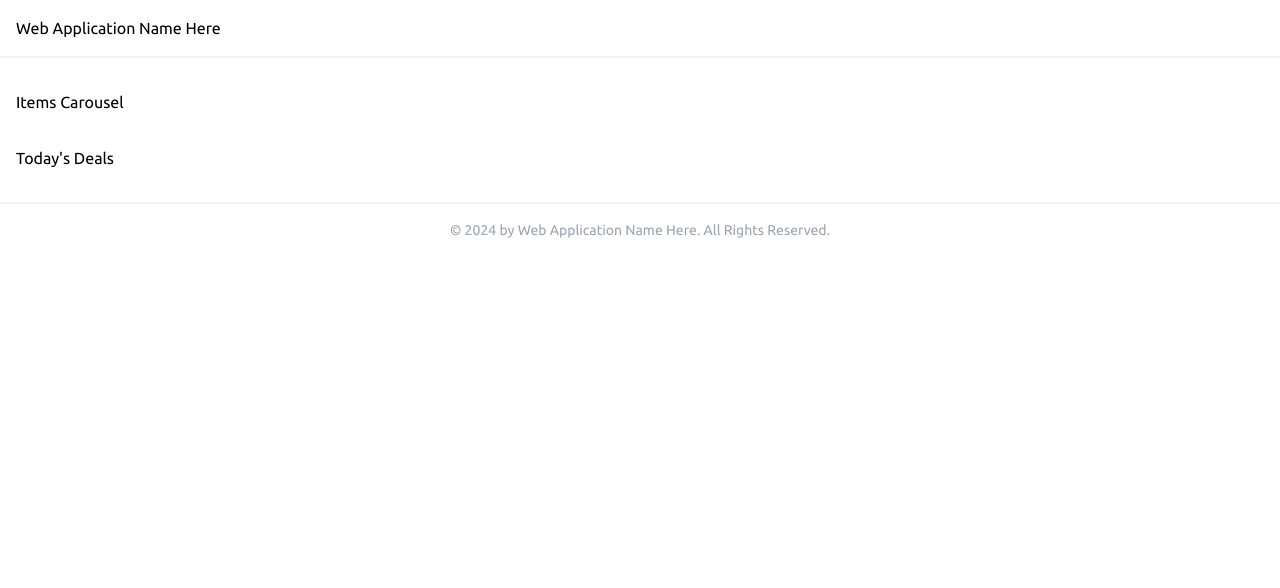
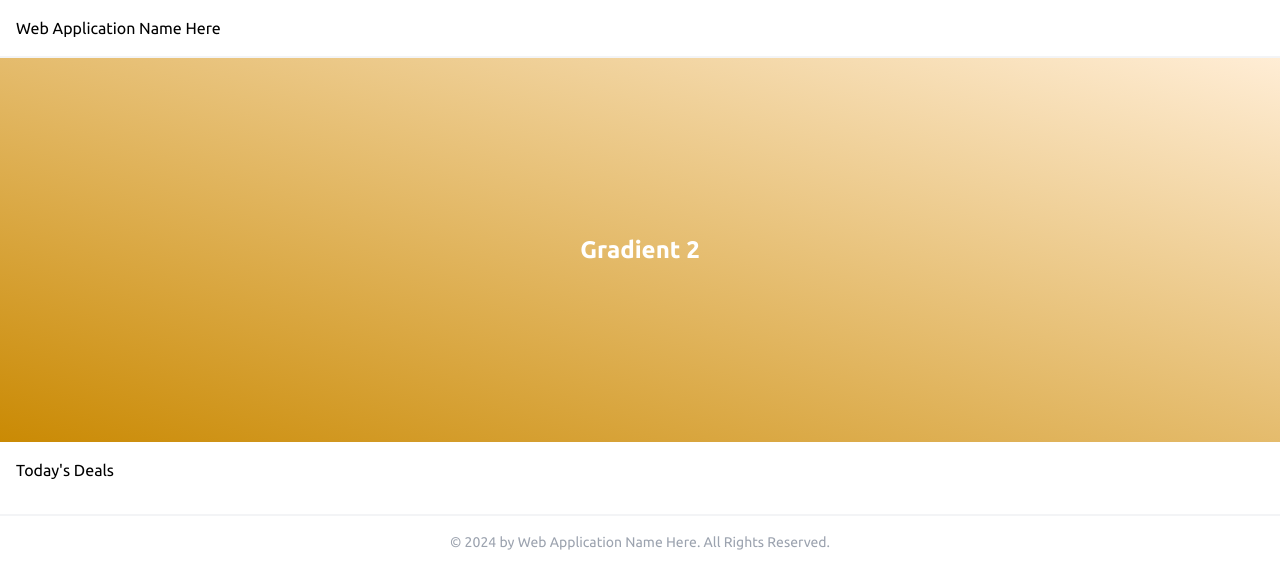
Before and after one commit to arantebw/sto-rosario-handicrafts, a Next.js app: page /products in a window 1280 px wide. Shown: the top 588 px of the page. Built offline with nearby package versions, Linux system fonts and the light colour scheme.

Commit message:
feat(components): ✨ create the gradient carousel component

```diff
--- /dev/null
+++ b/src/components/gradient-carousel/index.tsx
@@ -0,0 +1,36 @@
+"use client";
+
+import { useState, useEffect } from "react";
+
+const gradients = [
+  "bg-gradient-to-bl from-red-100 to-orange-600",
+  "bg-gradient-to-bl from-orange-100 to-yellow-600",
+  "bg-gradient-to-bl from-yellow-100 to-blue-600",
+  "bg-gradient-to-bl from-blue-100 to-indigo-600",
+];
+
+const GradientCarousel = () => {
+  const [currentIndex, setCurrentIndex] = useState(0);
+
+  useEffect(() => {
+    const interval = setInterval(() => {
+      setCurrentIndex((prevIndex) => (prevIndex + 1) % gradients.length);
+    }, 5000);
+
+    return () => clearInterval(interval);
+  }, []);
+
+  return (
+    <div className="h-400 flex items-center justify-center">
+      <div
+        className={`h-96 w-full ${gradients[currentIndex]} transition-all duration-1000`}
+      >
+        <div className="h-full w-full flex items-center justify-center text-white text-2xl font-bold">
+          Gradient {currentIndex + 1}
+        </div>
+      </div>
+    </div>
+  );
+};
+
+export default GradientCarousel;
--- /dev/null
+++ b/src/components/items-carousel/index.tsx
@@ -0,0 +1,11 @@
+import GradientCarousel from "../gradient-carousel";
+
+async function ItemsCarousel() {
+  return (
+    <div>
+      <GradientCarousel />
+    </div>
+  );
+}
+
+export default ItemsCarousel;
--- a/src/components/items-carousel/page.tsx
+++ /dev/null
@@ -1,7 +0,0 @@
-async function ItemsCarousel() {
-  return (
-    <div className="p-4">Items Carousel</div>
-  );
-}
-
-export default ItemsCarousel;
--- a/src/components/nav-header/page.tsx
+++ b/src/components/nav-header/index.tsx
@@ -1,6 +1,6 @@
 async function NavHeader() {
   return (
-    <header className="p-4 border-solid border-b-2 border-gray-100 mb-4">
+    <header className="p-4 border-solid border-b-2 border-gray-100">
       <h1>{process.env.APP_NAME}</h1>
     </header>
   );
--- a/src/components/todays-deals/page.tsx
+++ b/src/components/todays-deals/index.tsx
@@ -1,7 +1,7 @@
 async function TodaysDeals() {
   return (
     <main className="p-4">
-      <h2>Today's Deals</h2>
+      <h2>Today&apos;s Deals</h2>
     </main>
   );
 }
```
Also changed, not shown: src/app/products/page.tsx (+4 -4 lines), src/components/nav-footer/index.tsx (renamed from src/components/nav-footer/page.tsx).
